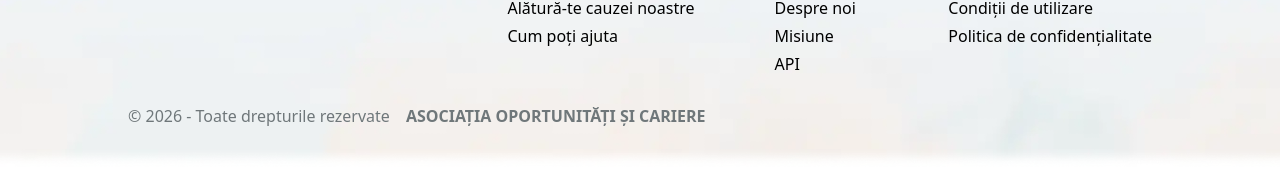
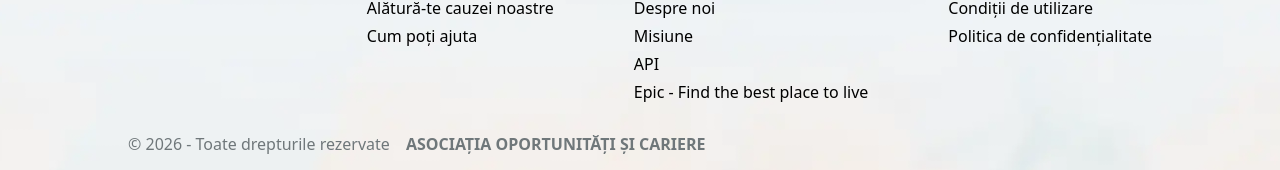
Before and after one commit to peviitor-ro/search-engine, a React (Vite) app: page / in a window 1280 px wide. Shown: the part 716-886 px from the top of the page. Built offline with nearby package versions, Linux system fonts and the light colour scheme; no server answers.

Commit message:
Add link to epic.peviitor.ro inside footer

```diff
--- a/src/components/Footer.jsx
+++ b/src/components/Footer.jsx
@@ -192,6 +192,13 @@ const Footer = () => {
             >
               API
             </Link>
+            <Link
+              to="https://epic.peviitor.ro"
+              target="_blank"
+              rel="noopener noreferrer"
+            >
+              Epic - Find the best place to live
+            </Link>
           </div>
 
           <div className="flex flex-col gap-1">
```
